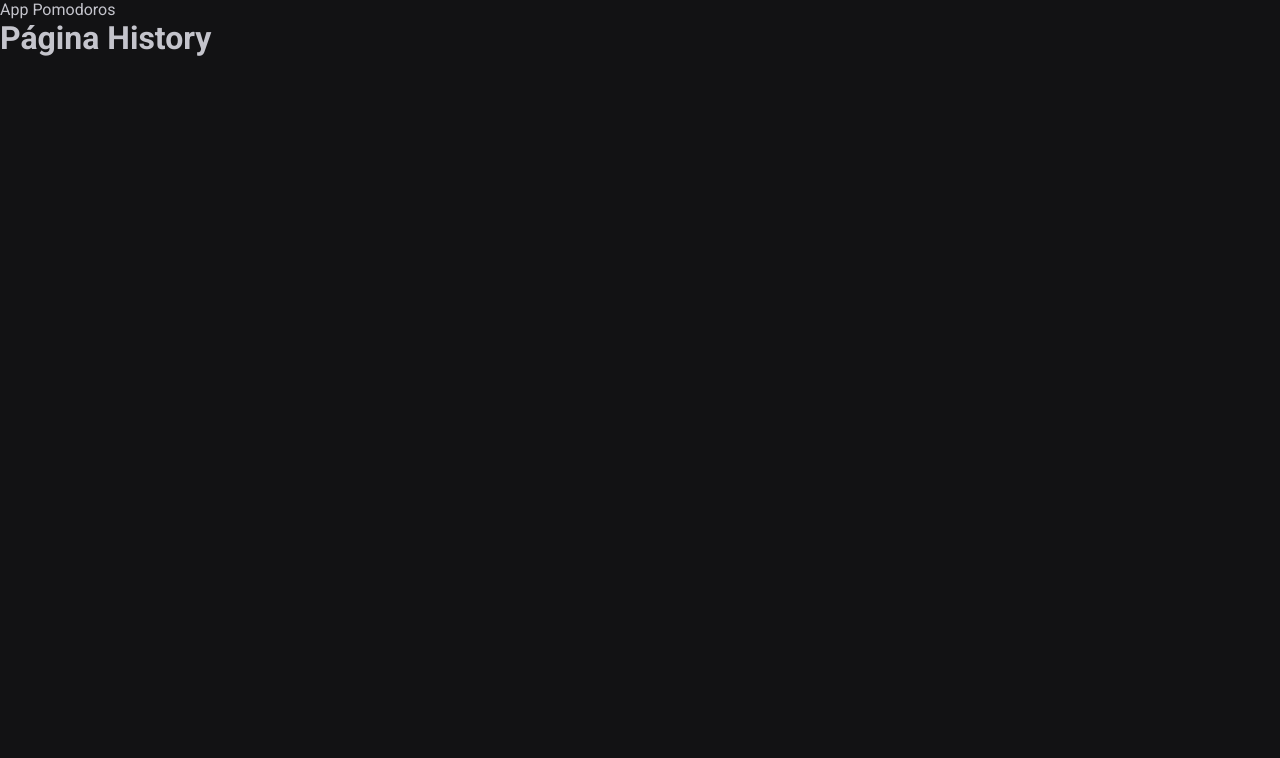
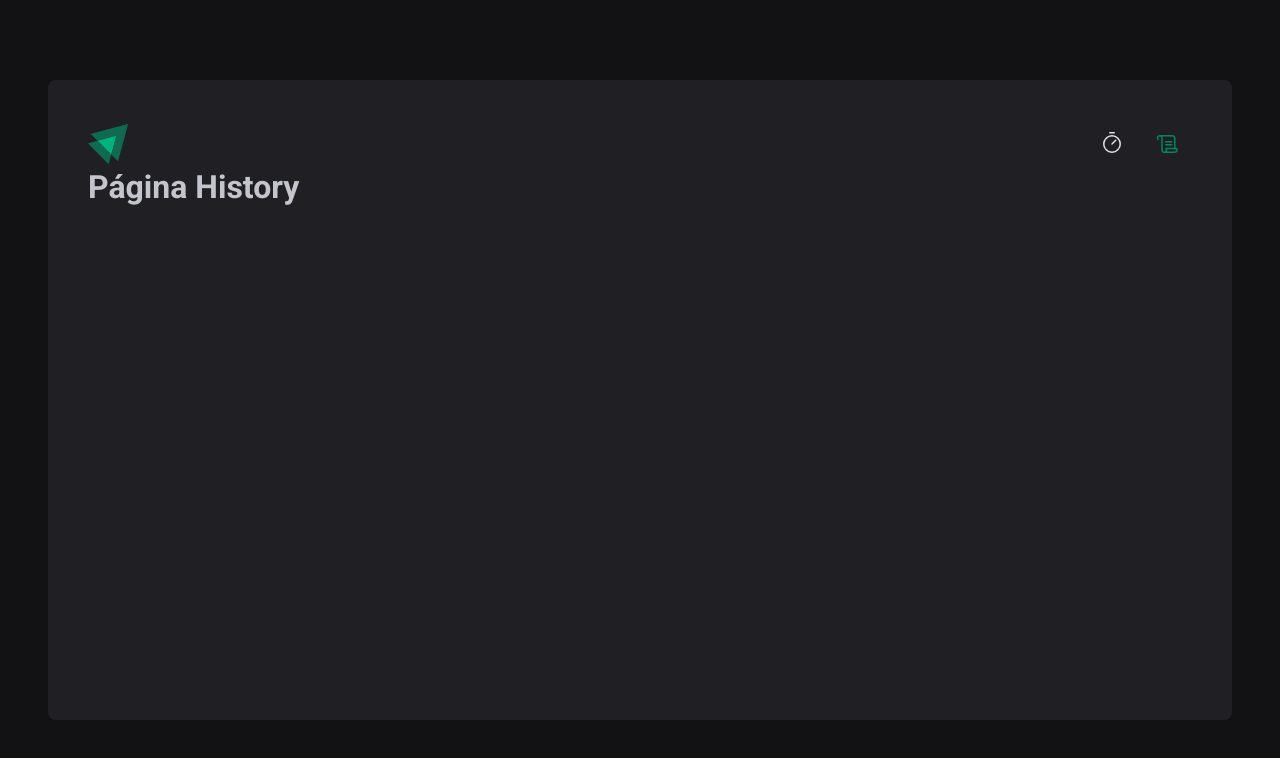
Before and after one commit to Celso-jr15/iginite-pomodoro, a React (Vite) app in the folder ignite-pomodoro/: page /history in a window 1280 px wide. Shown: the top 758 px of the page. Built offline with nearby package versions, Linux system fonts and the light colour scheme.

Commit message:
[ignite-Pomodoro] Router, Styled, Pages

```diff
--- a/ignite-pomodoro/package.json
+++ b/ignite-pomodoro/package.json
@@ -10,6 +10,7 @@
     "preview": "vite preview"
   },
   "dependencies": {
+    "phosphor-react": "^1.4.1",
     "react": "^18.2.0",
     "react-dom": "^18.2.0",
     "react-router-dom": "^6.11.1",
--- a/ignite-pomodoro/src/App.tsx
+++ b/ignite-pomodoro/src/App.tsx
@@ -7,7 +7,6 @@
 export function App() {
   return (
     <ThemeProvider theme={defaultTheme}>
-      <p>App Pomodoros</p>
       <BrowserRouter>
         <Router />
         <GlobalStyle />
--- a/ignite-pomodoro/src/Router.tsx
+++ b/ignite-pomodoro/src/Router.tsx
@@ -2,12 +2,15 @@
 
 import { Home } from './pages/Home'
 import { History } from './pages/History'
+import { DefaultLayout } from './layouts/DefaultLayout'
 
 export function Router() {
   return (
     <Routes>
-      <Route path="/" element={<Home />} />
-      <Route path="/history" element={<History />} />
+      <Route path="/" element={<DefaultLayout />}>
+        <Route path="/" element={<Home />} />
+        <Route path="/history" element={<History />} />
+      </Route>
     </Routes>
   )
 }
--- /dev/null
+++ b/ignite-pomodoro/src/components/Header/index.tsx
@@ -0,0 +1,21 @@
+import { HeaderContainer } from './styles'
+
+import logoIgnite from '../../assets/Logo-ignite.svg'
+import { Scroll, Timer } from 'phosphor-react'
+import { NavLink } from 'react-router-dom'
+
+export function Header() {
+  return (
+    <HeaderContainer>
+      <img src={logoIgnite} alt="" />
+      <nav>
+        <NavLink to="/">
+          <Timer size={24} />
+        </NavLink>
+        <NavLink to="/history" title="Histórico">
+          <Scroll size={24} />
+        </NavLink>
+      </nav>
+    </HeaderContainer>
+  )
+}
--- /dev/null
+++ b/ignite-pomodoro/src/components/Header/styles.ts
@@ -0,0 +1,34 @@
+import styled from 'styled-components'
+
+export const HeaderContainer = styled.header`
+  display: flex;
+  align-items: center;
+  justify-content: space-between;
+
+  nav {
+    display: flex;
+    gap: 0.5rem;
+
+    a {
+      width: 3rem;
+      height: 3rem;
+
+      display: flex;
+      justify-content: center;
+      align-items: center;
+
+      color: ${(props) => props.theme['gray-100']};
+
+      border-top: 3px solid transparent;
+      border-bottom: 3px solid transparent;
+
+      &:hover {
+        border-bottom: 3px solid ${(props) => props.theme['green-500']};
+      }
+
+      &.active {
+        color: ${(props) => props.theme['green-500']};
+      }
+    }
+  }
+`
--- /dev/null
+++ b/ignite-pomodoro/src/layouts/DefaultLayout/index.tsx
@@ -0,0 +1,12 @@
+import { Outlet } from 'react-router-dom'
+import { Header } from '../../components/Header'
+import { LayoutContainer } from './styles'
+
+export function DefaultLayout() {
+  return (
+    <LayoutContainer>
+      <Header />
+      <Outlet />
+    </LayoutContainer>
+  )
+}
--- /dev/null
+++ b/ignite-pomodoro/src/layouts/DefaultLayout/styles.ts
@@ -0,0 +1,14 @@
+import styled from 'styled-components'
+
+export const LayoutContainer = styled.div`
+  max-width: 74rem;
+  height: calc(100vh - 10rem);
+  margin: 5rem auto;
+  padding: 2.5rem;
+
+  background: ${(props) => props.theme['gray-800']};
+  border-radius: 8px;
+
+  display: flex;
+  flex-direction: column;
+`
--- a/ignite-pomodoro/src/pages/History.tsx
+++ b/ignite-pomodoro/src/pages/History.tsx
@@ -1,3 +1,7 @@
 export function History() {
-  return <h1>Página History</h1>
+  return (
+    <div>
+      <h1>Página History</h1>
+    </div>
+  )
 }
--- a/ignite-pomodoro/src/pages/Home.tsx
+++ b/ignite-pomodoro/src/pages/Home.tsx
@@ -1,3 +1,7 @@
 export function Home() {
-  return <h1>Página Home</h1>
+  return (
+    <div>
+      <h1>Página Home</h1>
+    </div>
+  )
 }
```
Also changed, not shown: ignite-pomodoro/src/components/Button.styles.ts (deleted, +0 -32 lines), ignite-pomodoro/src/assets/Logo-ignite.svg (added), 1 other file (tests, documents, lock files or other folders).
